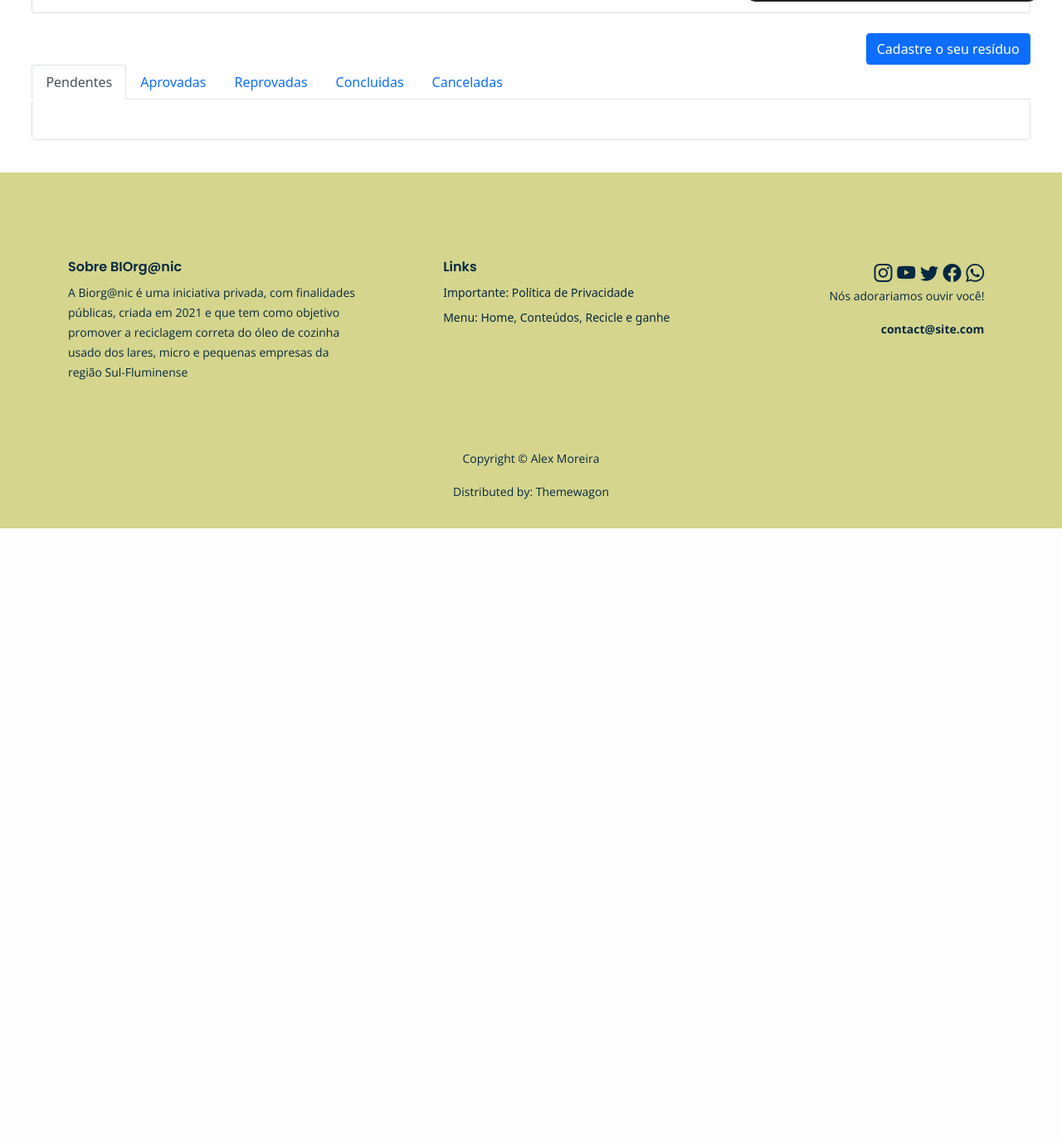
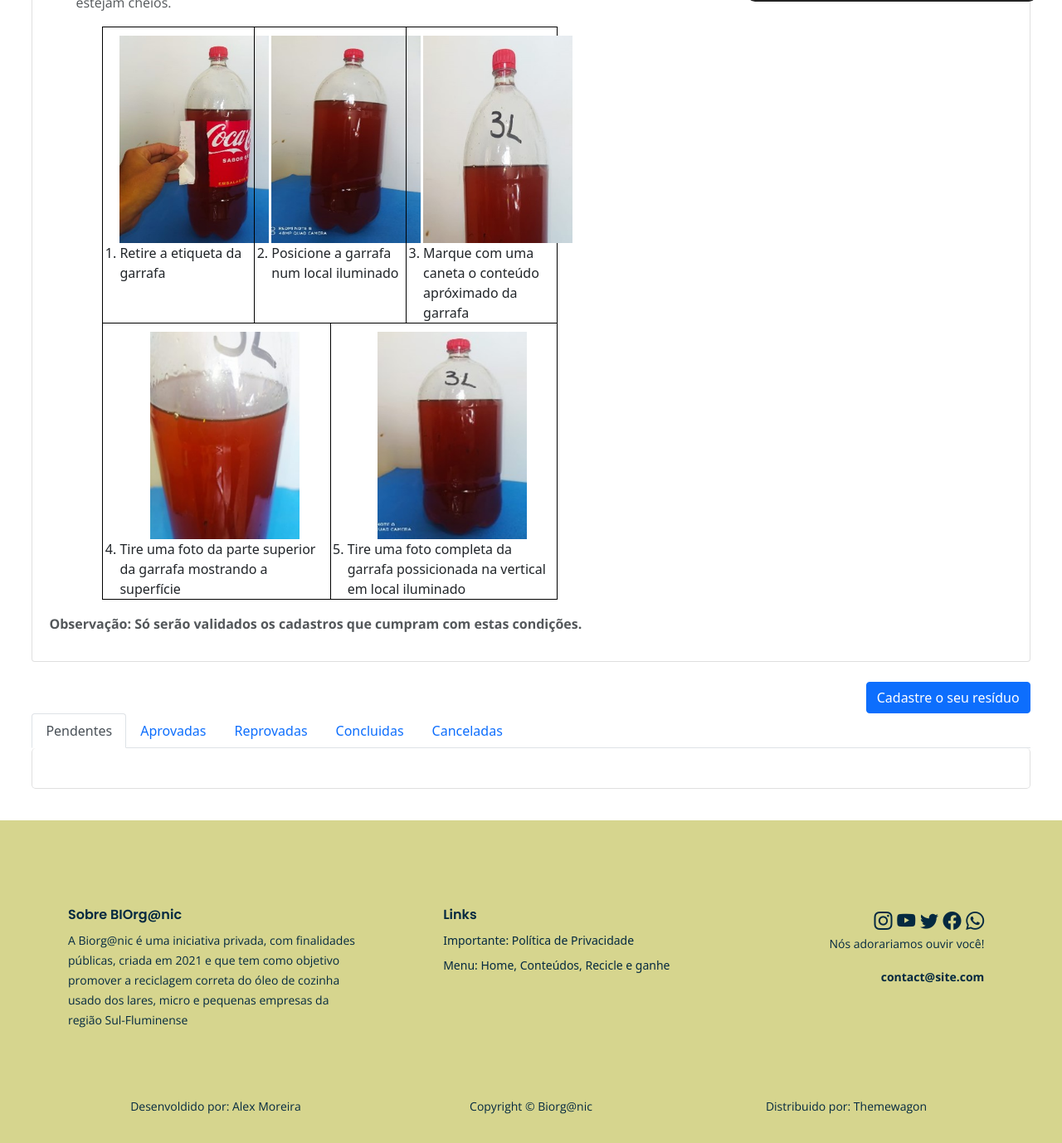
Before and after one commit to MoreiraAlex/UnivespPI-BioOrganic, a Django app: page /collect/ in a window 1280 px wide. Shown: the part 768-2146 px from the top of the page at 83% size. Before the commit the page ends 1405 px from the top, so only its background shows below. Run offline with Django 4.2, Linux system fonts and the light colour scheme; a user stored in the database is signed in; data comes from the database, SQL or seed files in the repository; both versions use the stored data as it was after the commit; some libraries are stand-ins or nearby versions.

Commit message:
Ajustes na aba de collects

```diff
--- a/static/css/custom_styles.css
+++ b/static/css/custom_styles.css
@@ -230,6 +230,32 @@
     margin-bottom: 2%;
 }
 
+.collect-accordion .steps div div:last-of-type{
+    border-right: 1px solid black;
+}
+
+.collect-accordion .steps .step-row-1 div{
+    border-top: 1px solid black;
+    border-bottom: 1px solid black;
+    border-left: 1px solid black;
+}
+
+.collect-accordion .steps .step-row-2 div{
+    border-bottom: 1px solid black;
+    border-left: 1px solid black;
+}
+
+.collect-accordion .steps div div{
+    padding: 10px 0px 0px 20px;
+}
+
+.collect-accordion .steps div div img{
+    width: 180px;
+    height: 250px;
+    display: block;
+    margin: auto;
+}
+
 .collect-button{
     display: flex;
     justify-content: end;
--- a/templates/base.html
+++ b/templates/base.html
@@ -164,14 +164,14 @@
     <div class="copyright">
       <div class="container">
           <div class="row">
-              <div class="col-lg-12">
-                  <p class="p-small">Copyright © <a href="https://github.com/MoreiraAlex" target="_blank">Alex Moreira</a></p>
+              <div class="col-lg-4">
+                <p class="p-small">Desenvoldido por: <a href="https://github.com/MoreiraAlex" target="_blank">Alex Moreira</a></p>
               </div> <!-- end of col -->
-          </div> <!-- enf of row -->
-
-          <div class="row">
-              <div class="col-lg-12">
-                  <p class="p-small">Distributed by:  <a href="https://themewagon.com/" target="_blank">Themewagon</a></p>
+              <div class="col-lg-4">
+                <p class="p-small">Copyright © Biorg@nic</p>
+              </div> <!-- end of col -->
+              <div class="col-lg-4">
+                  <p class="p-small">Distribuido por:  <a href="https://themewagon.com/" target="_blank">Themewagon</a></p>
               </div> <!-- end of col -->
           </div> <!-- enf of row -->
       </div> <!-- end of container -->
--- a/templates/collect/collect.html
+++ b/templates/collect/collect.html
@@ -29,17 +29,50 @@
             <div class="accordion-item">
                 <h2 class="accordion-header" id="panelsStayOpen-headingOne">
                     <button class="accordion-button" type="button" data-bs-toggle="collapse" data-bs-target="#panelsStayOpen-collapseOne" aria-expanded="true" aria-controls="panelsStayOpen-collapseOne">
-                        Antes de cadastrar o óleo usado disponível, atente-se aos requerimentos
+                        Antes de cadastrar o residuo disponível, atente-se aos requerimentos
                     </button>
                 </h2>
                 <div id="panelsStayOpen-collapseOne" class="accordion-collapse collapse show" aria-labelledby="panelsStayOpen-headingOne">
                     <div class="accordion-body">
                         <ol>
-                            <li>Guarde o seu óleo num recipiente TRANSPARENTE de qualquer capacidade (1 litro), (2 litros), (3litros), ETC. De preferência numa garrafa pet.</li>
-                            <li>Retire a etiqueta da garrafa pet, posicione ela de pé num local iluminado e tire uma foto na vertical a uma distância de 1 m. Esta foto deve permitir enxergar o conteúdo da garrafa.</li>
+                            <li><p>Deixe o seu óleo esfriar</p></li>
+                            <li>
+                                <p>Armazene ele numa garrafa PET transparente</p>
+                                <img style="width: 400px;" src="/static/images/como_preparar_resíduo.png" alt="ilustração de como preparar o resíduo">
+                            </li>
+                            <li>
+                                <p>Realize o cadastro e o pedido de coleta pela Biorg@nic, para tal você deverá tirar uma foto bem iluminada da garra PET, contendo Óleo de cozinha que já foi despejado. Recomenda-se que a garrafa seja transparente, com uma capacidade superior a 1 litro e que na hora do cadastro o(s) recipiente(s) estejam cheios.</p>
+                                <ol>
+                                    <div class="container steps">
+                                        <div class="row step-row-1">
+                                            <div class="col-2">
+                                                <img src="/static/images/Imagem1.jpg" alt="ilustração de como preparar o resíduo">
+                                                <li>Retire a etiqueta da garrafa</li>
+                                            </div>
+                                            <div class="col-2">
+                                                <img src="/static/images/Imagem2.jpg" alt="ilustração de como preparar o resíduo">
+                                                <li>Posicione a garrafa num local iluminado</li>
+                                            </div>
+                                            <div class="col-2">
+                                                <img src="/static/images/Imagem3.jpg" alt="ilustração de como preparar o resíduo">
+                                                <li>Marque com uma caneta o conteúdo apróximado da garrafa</li>
+                                            </div>
+                                        </div>
+                                        <div class="row step-row-2">
+                                            <div class="col-3">
+                                                <img src="/static/images/Imagem4.jpg" alt="ilustração de como preparar o resíduo">
+                                                <li>Tire uma foto da parte superior da garrafa mostrando a superfície</li>
+                                            </div>
+                                            <div class="col-3">
+                                                <img src="/static/images/Imagem5.jpg" alt="ilustração de como preparar o resíduo">
+                                                <li>Tire uma foto completa da garrafa possicionada na vertical em local iluminado</li>
+                                            </div>
+                                        </div>
+                                    </div>
+                                </ol>
+                            </li>
                         </ol>
                         <p><strong>Observação: Só serão validados os cadastros que cumpram com estas condições.</strong></p>
-                        <img src="..." alt="ilustração de como preparar o resíduo">
                     </div>
                 </div>
             </div>
--- a/templates/home.html
+++ b/templates/home.html
@@ -139,7 +139,7 @@
                         </li>
                         <li>Agora é só aproveitar!</li>
                     </ul>
-                    <a class="read-more no-line green" href="{% if user.is_authenticated %}{% if user.full %}/collect{% else %}/accounts/data-edit/{{ user.id }}{% endif %}{% else %}/accounts/login{% endif %}">Recile seu residuo</a>
+                    <a class="read-more no-line green" href="{% if user.is_authenticated %}{% if user.full %}/collect{% else %}/accounts/data-edit/{{ user.id }}{% endif %}{% else %}/accounts/login{% endif %}">Recicle seu residuo</a>
                 </div>
             </div>
         </div>
```
Also changed, not shown: db.sqlite3, static/images/Imagem1.jpg (added), static/images/Imagem2.jpg (added), static/images/Imagem3.jpg (added), static/images/Imagem4.jpg (added), static/images/Imagem5.jpg (added), static/images/como_preparar_resíduo.png (added).
